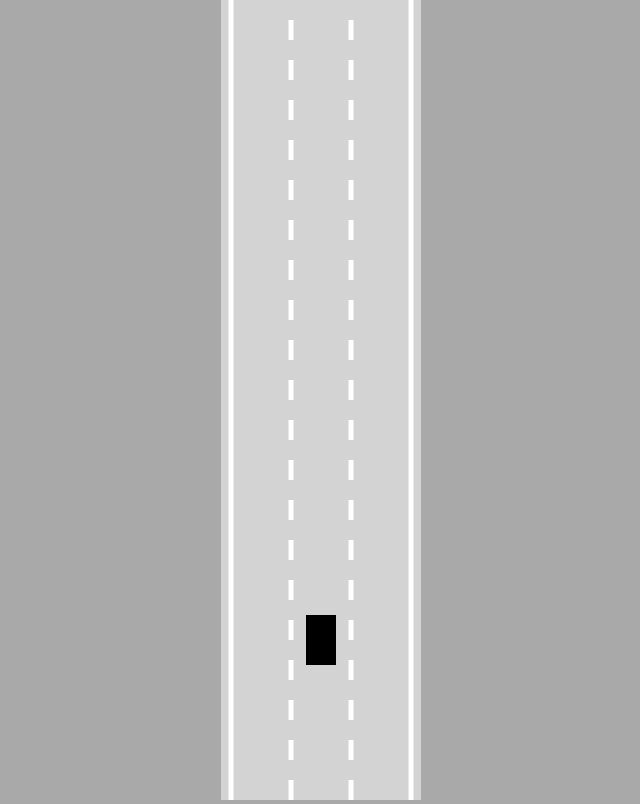
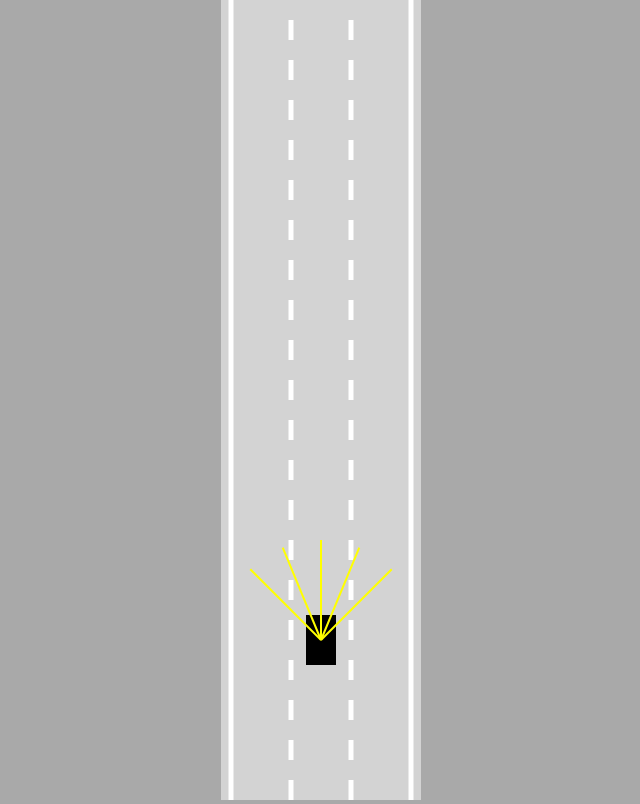
Before and after one commit to lucasvallejo1992/self-driving-car, a plain HTML site: page index.html in a window 1280 px wide. Shown: the whole page, without its empty margins (319-959 px from the left). Drawn offline with Linux system fonts and the light colour scheme.

Commit message:
feat: add ray casting to the car

```diff
--- a/car.js
+++ b/car.js
@@ -11,11 +11,13 @@ class Car {
         this.maxSpeed = 3;
         this.friction = 0.05;
 
+        this.sensor = new Sensor(this);
         this.controlls = new Controlls();
     }
 
     update() {
         this.#move();
+        this.sensor.update();
     }
 
     #move() {
@@ -73,5 +75,7 @@ class Car {
         ctx.fill();
 
         ctx.restore();
+
+        this.sensor.draw(ctx);
     }
 }
--- a/index.html
+++ b/index.html
@@ -9,6 +9,7 @@
 <body>
     <canvas id="myCanvas"></canvas>
     <script src="utils.js"></script>
+    <script src="sensor.js"></script>
     <script src="road.js"></script>
     <script src="controlls.js"></script>
     <script src="car.js"></script>
--- /dev/null
+++ b/sensor.js
@@ -0,0 +1,44 @@
+class Sensor {
+    constructor(car) {
+        this.car = car;
+        this.rayCount = 5;
+        this.rayLength = 100;
+        // Angle between rays
+        this.raySpread = Math.PI / 2;
+
+        this.rays = [];
+    }
+
+    update() {
+        this.#castRays();
+    }
+
+    #castRays() {
+        this.rays = [];
+        for (let i = 0; i < this.rayCount; i++) {
+            const rayAngle = linearInterpolation(
+                this.raySpread / 2,
+                -this.raySpread / 2,
+                this.rayCount === 1 ? 0.5 : i / (this.rayCount - 1) // To prevent to broke when rayCount is 1
+            ) + this.car.angle;
+
+            const start = { x: this.car.x, y: this.car.y };
+            const end = {
+                x: this.car.x - Math.sin(rayAngle) * this.rayLength,
+                y: this.car.y - Math.cos(rayAngle) * this.rayLength
+            }
+            this.rays.push([start, end]);
+        }
+    }
+
+    draw(ctx) {
+        this.rays.forEach(([start, end]) => {
+            ctx.beginPath();
+            ctx.lineWidth = 2;
+            ctx.strokeStyle = 'yellow';
+            ctx.moveTo(start.x, start.y);
+            ctx.lineTo(end.x, end.y);
+            ctx.stroke();
+        });
+    }
+}
```
Also changed, not shown: utils.js (+12 -0 lines), img/unit-circle.png (added).
